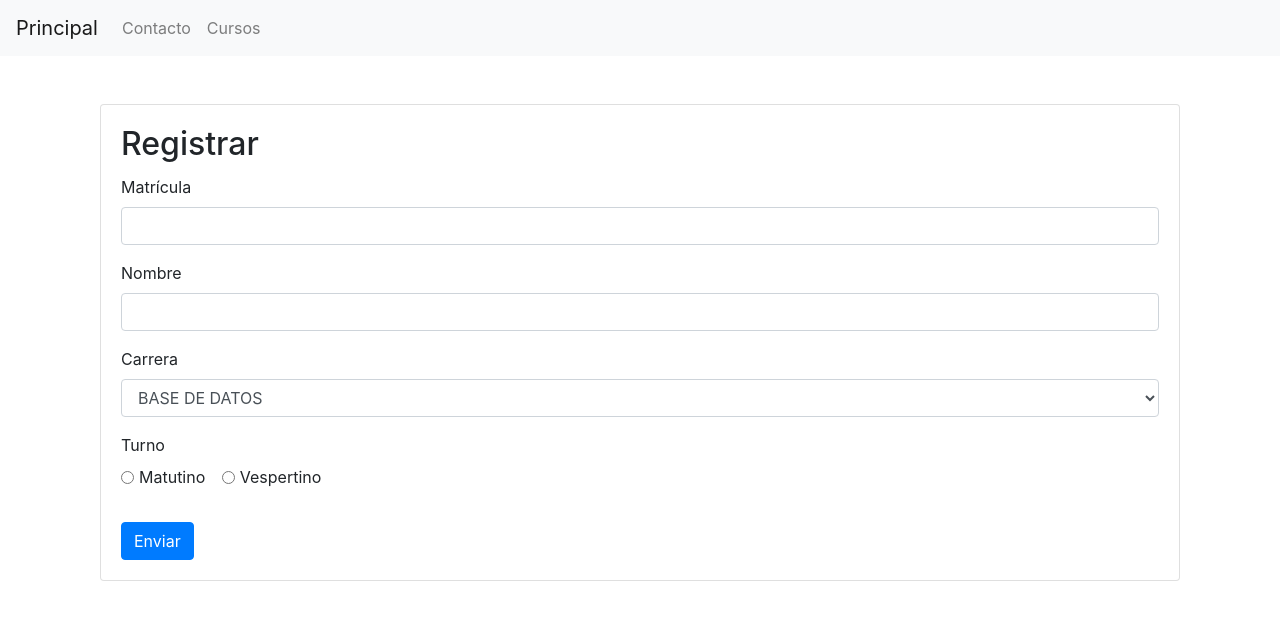
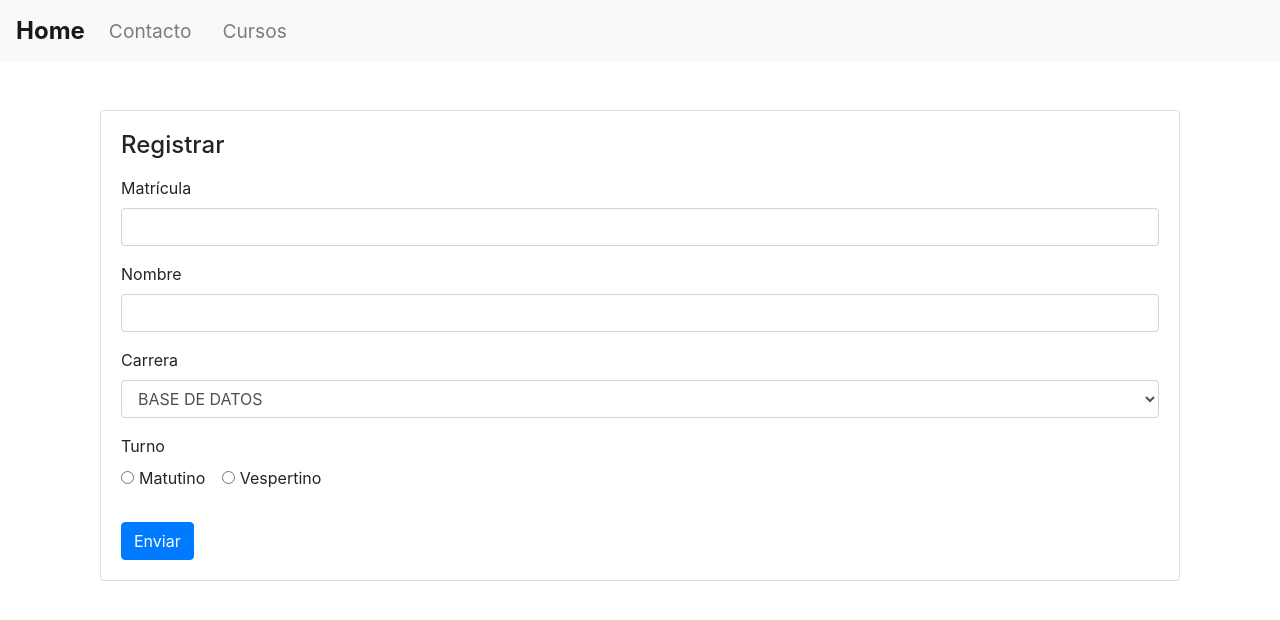
Before and after one commit to miguelito1214/Cursos-Django, a Django app: page /cursos/ in a window 1280 px wide. Shown: the top 620 px of the page. Run offline with Django 5.2, Linux system fonts and the light colour scheme; some libraries are stand-ins or nearby versions.

Commit message:
Estilos en mi proyecto

```diff
--- a/CursosDjango/contenido/Templates/contenido/encabezado.html
+++ b/CursosDjango/contenido/Templates/contenido/encabezado.html
@@ -1,4 +1,5 @@
 <!-- templates/contenido/encabezado.html -->
+{% load static %}
 <!DOCTYPE html>
 <html lang="es">
 <head>
@@ -7,10 +8,12 @@
     <title>{% block titulo %}Mi Proyecto{% endblock %}</title>
     <!-- Bootstrap CSS -->
     <link href="https://stackpath.bootstrapcdn.com/bootstrap/4.5.2/css/bootstrap.min.css" rel="stylesheet">
+    <!-- Custom CSS -->
+    <link href="{% static 'static/css/styles.css' %}" rel="stylesheet">
 </head>
 <body>
     <nav class="navbar navbar-expand-lg navbar-light bg-light">
-        <a class="navbar-brand" href="{% url 'Principal' %}">Principal</a>
+        <a class="navbar-brand" href="{% url 'Principal' %}">Home</a>
         <button class="navbar-toggler" type="button" data-toggle="collapse" data-target="#navbarNav" aria-controls="navbarNav" aria-expanded="false" aria-label="Toggle navigation">
             <span class="navbar-toggler-icon"></span>
         </button>
--- a/CursosDjango/contenido/Templates/contenido/principal.html
+++ b/CursosDjango/contenido/Templates/contenido/principal.html
@@ -6,7 +6,7 @@
 {% block contenido %}
 <div class="jumbotron">
     <div class="container">
-        <h1 class="display-4">BIENVENIDO A MI SITIO WEB</h1>
+        <h1 class="display-4">BIENVENIDO AL SITIO WEB DE MIGUELITO</h1>
         <p class="lead">Este es un sitio web utilizando Django y Bootstrap.</p>
     </div>
 </div>
--- /dev/null
+++ b/CursosDjango/contenido/static/css/styles.css
@@ -0,0 +1,35 @@
+
+.navbar-brand {
+    font-size: 1.5rem;
+    font-weight: bold;
+}
+
+.navbar-nav .nav-link {
+    font-size: 1.2rem;
+    margin-right: 15px;
+}
+
+.jumbotron {
+    background-color: #f8f9fa;
+    padding: 2rem 1rem;
+    text-align: center;
+}
+
+.card {
+    margin-top: 20px;
+}
+
+.card-title {
+    font-size: 1.5rem;
+    margin-bottom: 1rem;
+}
+
+.btn-primary {
+    background-color: #007bff;
+    border-color: #007bff;
+}
+
+.btn-primary:hover {
+    background-color: #0056b3;
+    border-color: #004085;
+}
```
